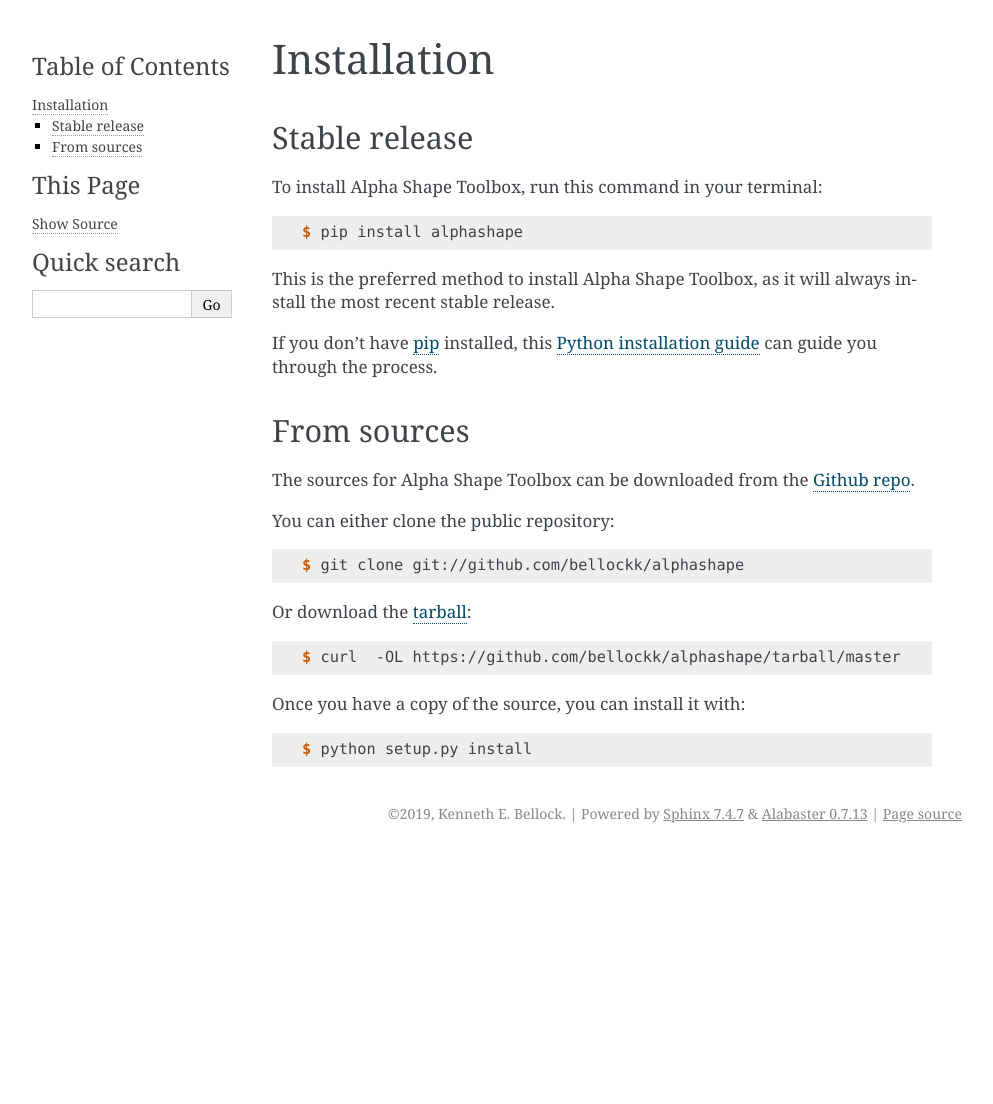
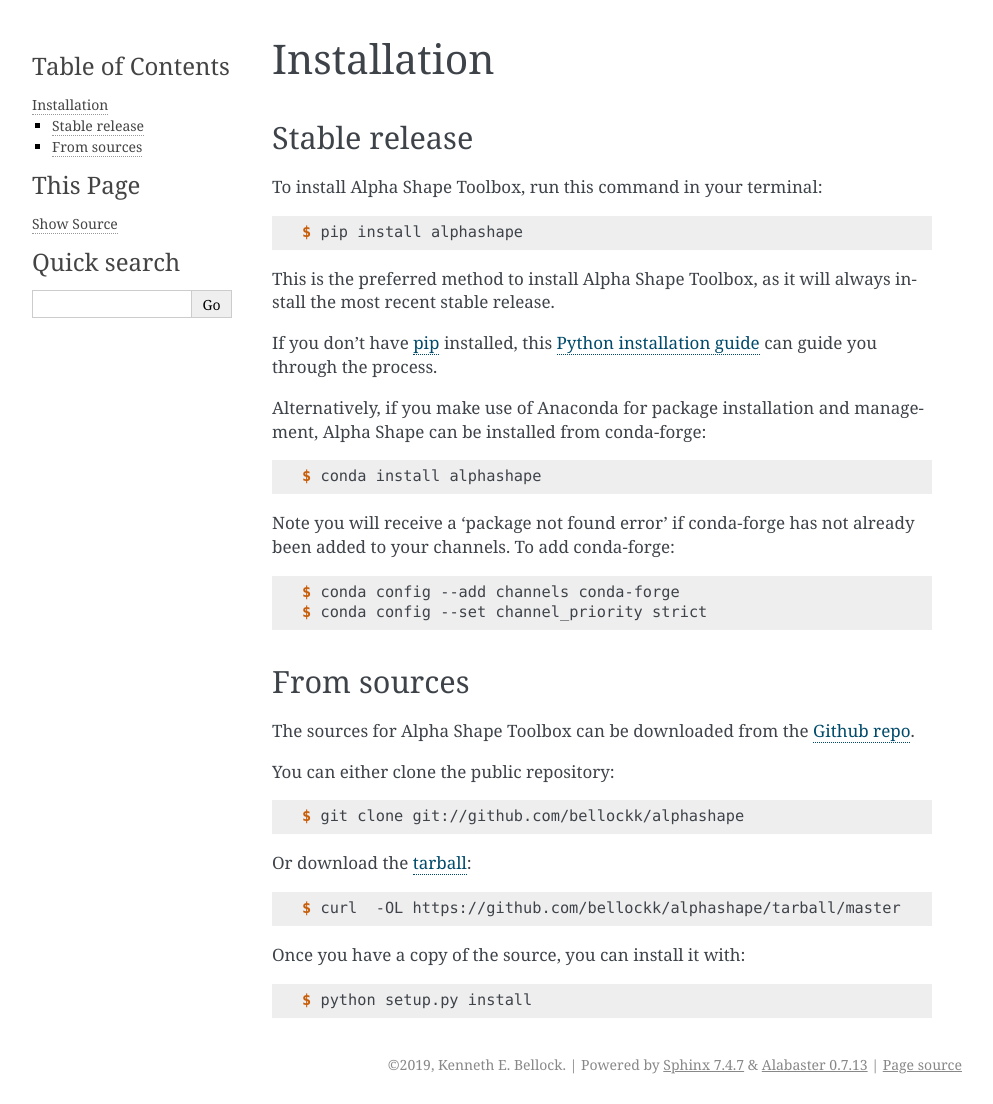
Before and after one commit to bellockk/alphashape, a Sphinx documentation site: the page built from docs/installation.rst, in a window 1280 px wide. Shown: the whole page, without its empty margins (148-1141 px from the left). Built offline with Sphinx 7.4.7, drawn with Linux system fonts in a browser that asks for light colours; the version number is read from the project's files by our own code; before the commit the page ends 900 px from its top, so only the background shows below that.

Commit message:
Update installation.rst for conda-forge (#11)
Update installation.rst to reflect new conda-forge installation option.

```diff
--- a/docs/installation.rst
+++ b/docs/installation.rst
@@ -22,6 +22,19 @@
 .. _pip: https://pip.pypa.io
 .. _Python installation guide: http://docs.python-guide.org/en/latest/starting/installation/
 
+Alternatively, if you make use of Anaconda for package installation and management, Alpha Shape can be installed from conda-forge:
+
+.. code-block:: console
+
+    $ conda install alphashape
+
+Note you will receive a 'package not found error' if conda-forge has not already been added to your channels.
+To add conda-forge:
+
+.. code-block:: console
+
+    $ conda config --add channels conda-forge
+    $ conda config --set channel_priority strict
 
 From sources
 ------------
```
